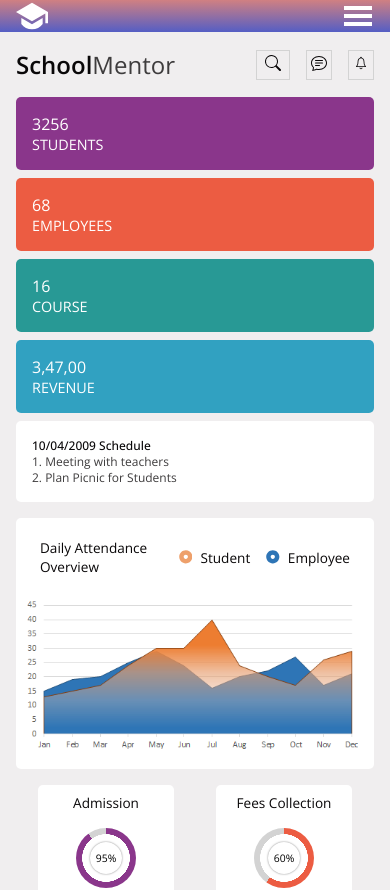
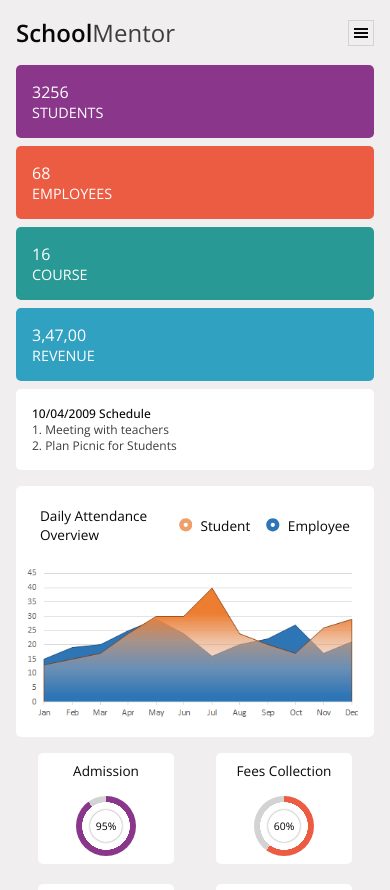
Before and after one commit to EdraakSystems/dash_design2, a React (Create React App) app: page / in a window 390 px wide. Shown: the top 890 px of the page. Built offline with nearby package versions, Linux system fonts and the light colour scheme.

Commit message:
changes final

```diff
--- a/src/components/Cards2/Cards2.css
+++ b/src/components/Cards2/Cards2.css
@@ -231,11 +231,6 @@
         flex: none;
     }
 
-    .cards2_calendar {
-        flex: none;
-        width: 80%;
-    }
-
     .progress {
         width: 8.25rem;
     }
--- a/src/components/Dashboard/Dashboard.css
+++ b/src/components/Dashboard/Dashboard.css
@@ -65,6 +65,21 @@
     font-size: 1.25rem;
 }
 
+.menu_logo {
+    display: none;
+}
+
+@media (max-width:768px) {
+    .menu_logo {
+        display: flex;
+        align-items: center;
+        justify-content: center;
+        padding: 0.25rem;
+        border: 1px solid lightgray;
+        font-size: 1.25rem;
+    }
+}
+
 @media (max-width:900px) {
     .dash_into {
         margin: 1rem 1rem 0 1rem;
@@ -78,7 +93,9 @@
 }
 
 @media (max-width:640px) {
-    .dash_intro_search input {
+
+    .dash_intro_search,
+    .border {
         display: none;
     }
 }
--- a/src/components/Dashboard/Dashboard.jsx
+++ b/src/components/Dashboard/Dashboard.jsx
@@ -3,6 +3,8 @@ import "./Dashboard.css";
 import { BsSearch } from "react-icons/bs";
 import { BsChatText } from "react-icons/bs";
 import { IoIosNotificationsOutline } from "react-icons/io";
+import { GiHamburgerMenu } from "react-icons/gi";
+
 import Cards1 from "../Cards1/Cards1";
 import Cards2 from "../Cards2/Cards2";
 import Cards3 from "../Cards3/Cards3";
@@ -28,6 +30,9 @@ const Dashboard = () => {
           <button className="border">
             <IoIosNotificationsOutline />
           </button>
+          <button className="menu_logo">
+            <GiHamburgerMenu />
+          </button>
         </div>
       </section>
       <Cards1 />
--- a/src/components/Navbar/Navbar.css
+++ b/src/components/Navbar/Navbar.css
@@ -54,27 +54,8 @@
     border-top: 1px solid var(--white);
 }
 
-.menu_logo {
-    display: none;
-}
-
 @media (max-width:900px) {
     .navbar {
-        flex-direction: row;
-        width: 100vw;
-        justify-content: space-between;
-    }
-
-    .dash_logos,
-    .user_logos,
-    .horizontal_line {
-        display: none;
-    }
-
-    .menu_logo {
-        display: flex;
-        align-items: center;
-        justify-content: center;
-        padding: 0 1rem;
+        height: 50%;
     }
 }
--- a/src/components/Navbar/Navbar.jsx
+++ b/src/components/Navbar/Navbar.jsx
@@ -1,39 +1,54 @@
-import React from 'react'
-import './Navbar.css'
-import img from '../../assets/shahab.png'
+import React from "react";
+import "./Navbar.css";
+import img from "../../assets/shahab.png";
 
-import { RiGraduationCapFill } from 'react-icons/ri'
-import { AiOutlineDashboard } from 'react-icons/ai'
-import { SiBookstack } from 'react-icons/si'
-import { FaBookReader } from 'react-icons/fa'
-import { IoCashOutline } from 'react-icons/io5'
-import { TbBooks } from 'react-icons/tb'
-import { IoBusOutline } from 'react-icons/io5'
-import { HiOutlineBuildingOffice2 } from 'react-icons/hi2'
-import { BsBarChart } from 'react-icons/bs'
-import { FiSettings } from 'react-icons/fi'
-import { AiOutlineLogout } from 'react-icons/ai'
-import { GiHamburgerMenu } from 'react-icons/gi'
+import { RiGraduationCapFill } from "react-icons/ri";
+import { AiOutlineDashboard } from "react-icons/ai";
+import { SiBookstack } from "react-icons/si";
+import { FaBookReader } from "react-icons/fa";
+import { IoCashOutline } from "react-icons/io5";
+import { TbBooks } from "react-icons/tb";
+import { IoBusOutline } from "react-icons/io5";
+import { HiOutlineBuildingOffice2 } from "react-icons/hi2";
+import { BsBarChart } from "react-icons/bs";
+import { FiSettings } from "react-icons/fi";
+import { AiOutlineLogout } from "react-icons/ai";
 
 const Navbar = () => {
   return (
-    <div className='navbar'>
-      <div className='nav_Logo'>
+    <div className="navbar">
+      <div className="nav_Logo">
         <RiGraduationCapFill />
       </div>
       <hr className="horizontal_line" />
-      <div className='dash_logos'>
-        <button> <AiOutlineDashboard /></button>
-        <button> <SiBookstack /></button>
-        <button> <FaBookReader /></button>
-        <button> <IoCashOutline /></button>
-        <button> <TbBooks /></button>
-        <button> <IoBusOutline /></button>
-        <button> <HiOutlineBuildingOffice2 /></button>
-        <button> <BsBarChart /></button>
+      <div className="dash_logos">
+        <button>
+          <AiOutlineDashboard />
+        </button>
+        <button>
+          <SiBookstack />
+        </button>
+        <button>
+          <FaBookReader />
+        </button>
+        <button>
+          <IoCashOutline />
+        </button>
+        <button>
+          <TbBooks />
+        </button>
+        <button>
+          <IoBusOutline />
+        </button>
+        <button>
+          <HiOutlineBuildingOffice2 />
+        </button>
+        <button>
+          <BsBarChart />
+        </button>
       </div>
       <hr className="horizontal_line" />
-      <div className='user_logos'>
+      <div className="user_logos">
         <img src={img} alt="profile" />
         <button>
           <FiSettings />
@@ -42,11 +57,8 @@ const Navbar = () => {
           <AiOutlineLogout />
         </button>
       </div>
-      <button className='menu_logo'>
-        <GiHamburgerMenu />
-      </button>
     </div>
-  )
-}
+  );
+};
 
-export default Navbar
+export default Navbar;
--- a/src/index.css
+++ b/src/index.css
@@ -89,6 +89,11 @@ h5 {
   color: var(--sec_clr);
 }
 
+textarea:focus,
+input:focus {
+  outline: none;
+}
+
 button {
   border: none;
   cursor: pointer;
@@ -165,10 +170,10 @@ button {
     --fs: 1rem;
   }
 
-  .dash_container {
+  /* .dash_container {
     display: flex;
     flex-direction: column;
-  }
+  } */
 
   section {
     margin-top: 1rem;
@@ -213,6 +218,10 @@ button {
     font-size: 0.75rem;
     line-height: 1rem;
   }
+
+  .Navbar {
+    display: none;
+  }
 }
 
 @media (max-width:640px) {
```
